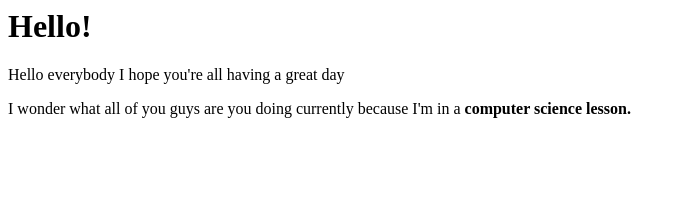
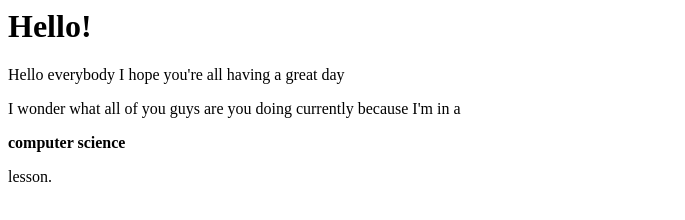
Before and after one commit to agfs-ruwayda/agfs-ruwayda.github.io, a plain HTML site: page index.html in a window 1280 px wide. Shown: the whole page, without its empty margins (0-685 px from the left). Drawn offline with Linux system fonts and the light colour scheme.

Commit message:
Update index.html

```diff
--- a/index.html
+++ b/index.html
@@ -1,3 +1,3 @@
 <h1>Hello!</h1>
 <p>Hello everybody I hope you're all having a great day</p>
-<p>I wonder what all of you guys are you doing currently because I'm in a <b>computer science<b> lesson.</p>
+<p>I wonder what all of you guys are you doing currently because I'm in a</p> <b>computer science</b> <p>lesson.</p>
```
